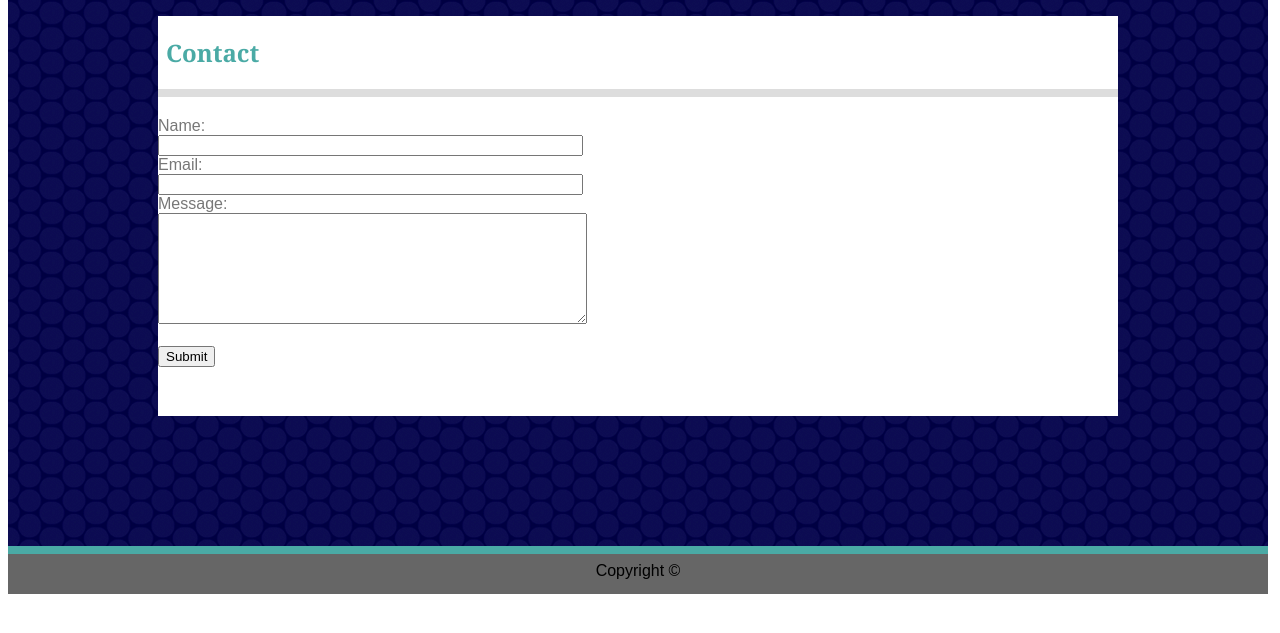
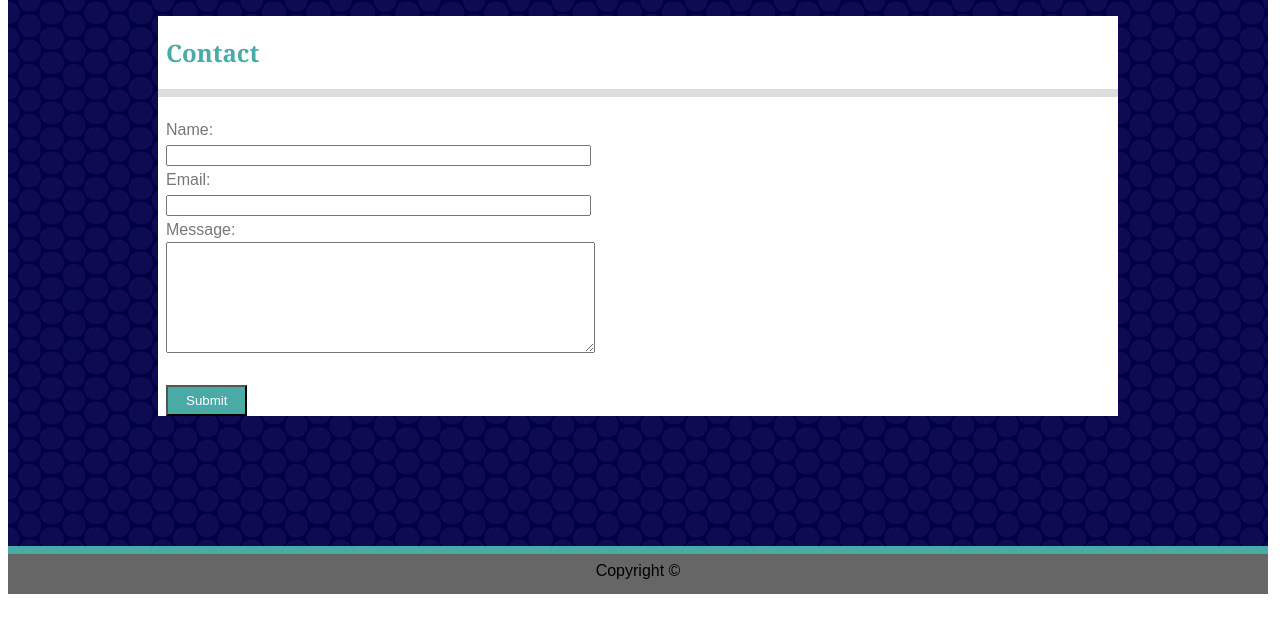
Before and after one commit to mcortes-1113/mcortesportfoliov2, a plain HTML site: page contact.html in a window 1280 px wide. Shown: the part 75-708 px from the top of the page. Drawn offline with Linux system fonts and the light colour scheme.

Commit message:
Added formatting for additional elements in contact.html

```diff
--- a/assets/css/style.css
+++ b/assets/css/style.css
@@ -39,6 +39,17 @@ form {
 
 p {
     line-height: normal;
+}
+
+form {
+    line-height: 25px;
+    padding-left: 8px;
+}
+
+#button {
+    background-color: #4aaaa5;
+    color: #ffffff;
+    padding: 6px 18px 6px;
 }
 h1 {
     margin: 0px;
```
